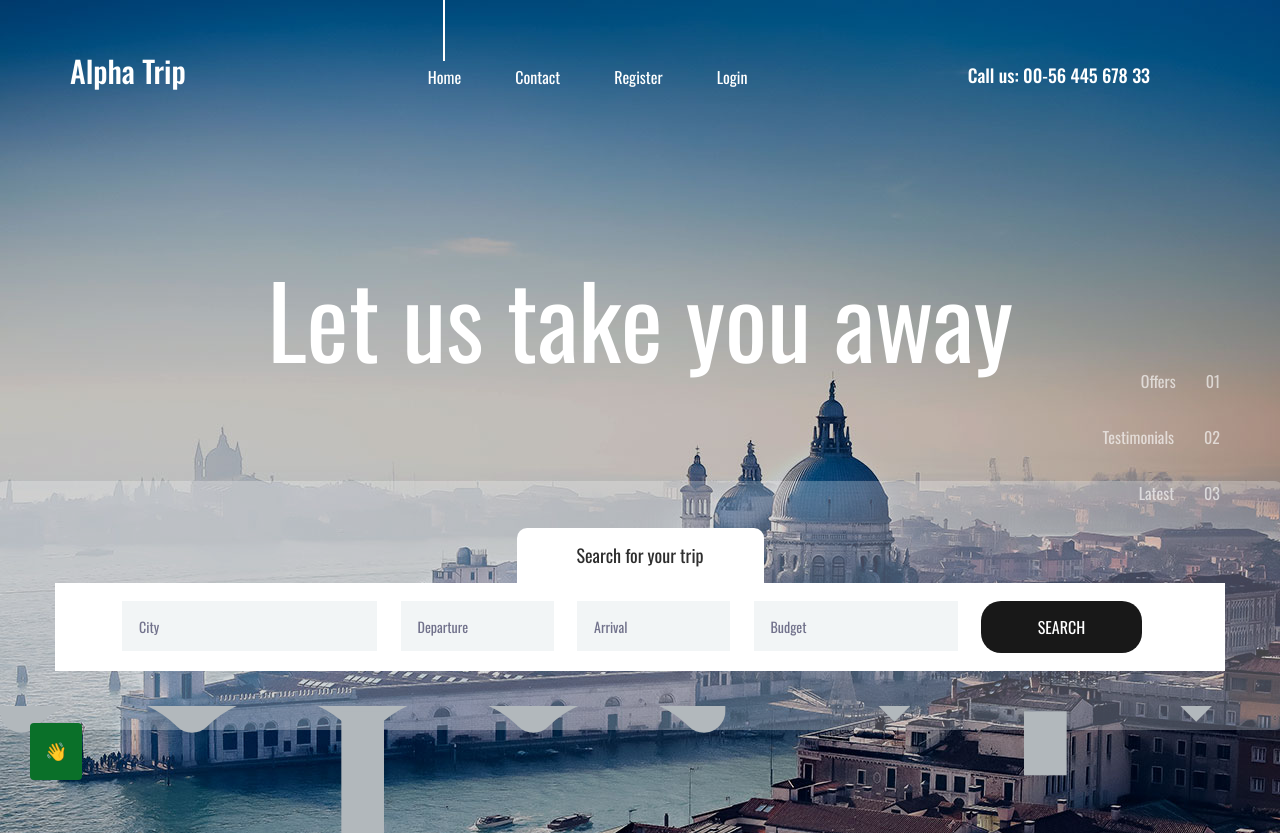
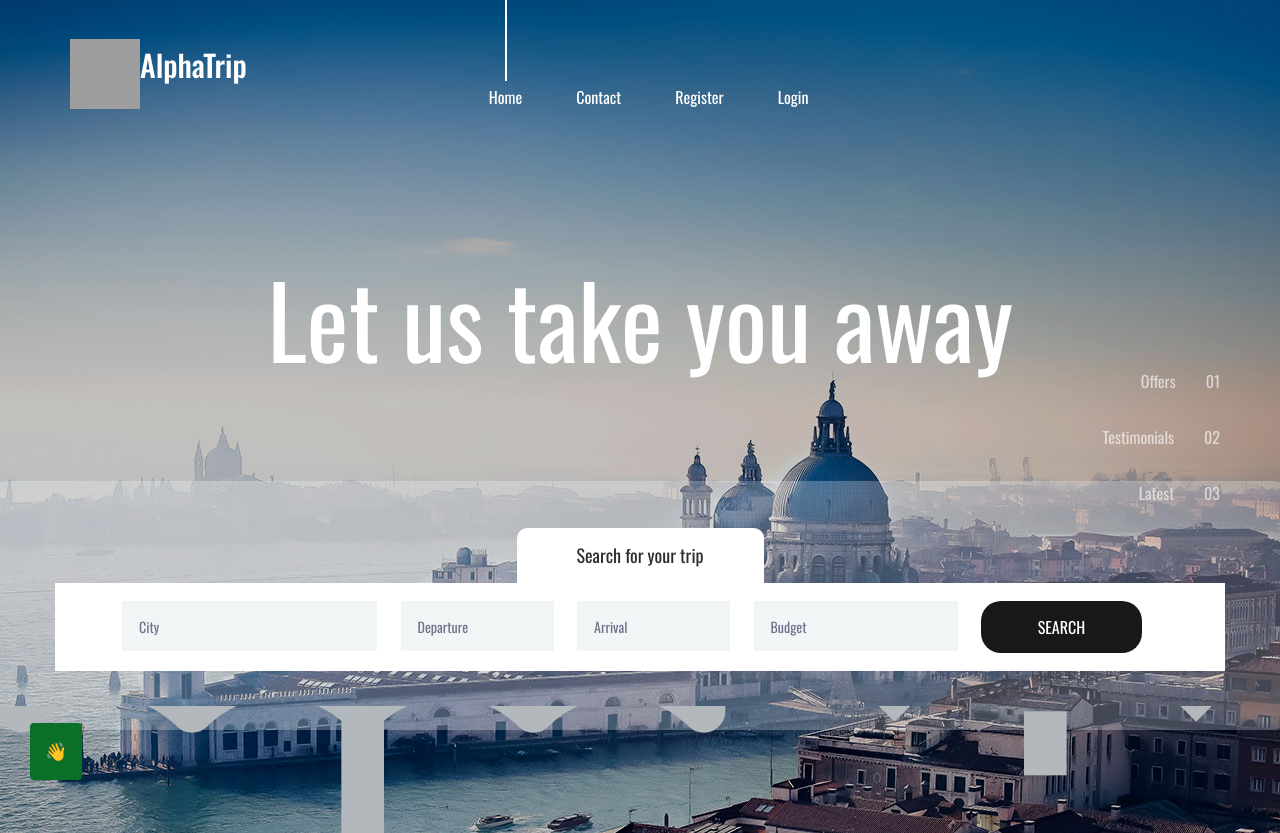
Before and after one commit to RohaanJohn/AlphaTrip, a Django app: page / in a window 1280 px wide. Shown: the top 833 px of the page. Run offline with Django 3.2, Linux system fonts and the light colour scheme; data that the repository does not hold is empty; some libraries are stand-ins or nearby versions; grey boxes are pictures that could not be loaded.

Commit message:
Update index.html

```diff
--- a/templates/index.html
+++ b/templates/index.html
@@ -31,7 +31,7 @@
 					<div class="col">
 						<div class="header_content d-flex flex-row align-items-center justify-content-start">
 							<div class="header_content_inner d-flex flex-row align-items-end justify-content-start">
-								<div class="logo"><a href="">Alpha Trip</a></div>
+								<div class="logo"><img width="70" height="70" src="https://cdn.glitch.me/12c95ed7-1d16-472b-bc84-306aba12e8f3%2Fgiphy.gif?v=1635701621849"><a href="index.html">AlphaTrip</a></div>
 								<nav class="main_nav">
 									<ul class="d-flex flex-row align-items-start justify-content-start">
 										<li class="active"><a href="">Home</a></li>
@@ -49,7 +49,7 @@
 
 									</ul>
 								</nav>
-								<div class="header_phone ml-auto">Call us: 00-56 445 678 33</div>
+								<!--<div class="header_phone ml-auto">Call us: 00-56 445 678 33</div>-->
 
 								<!-- Hamburger -->
 
```
